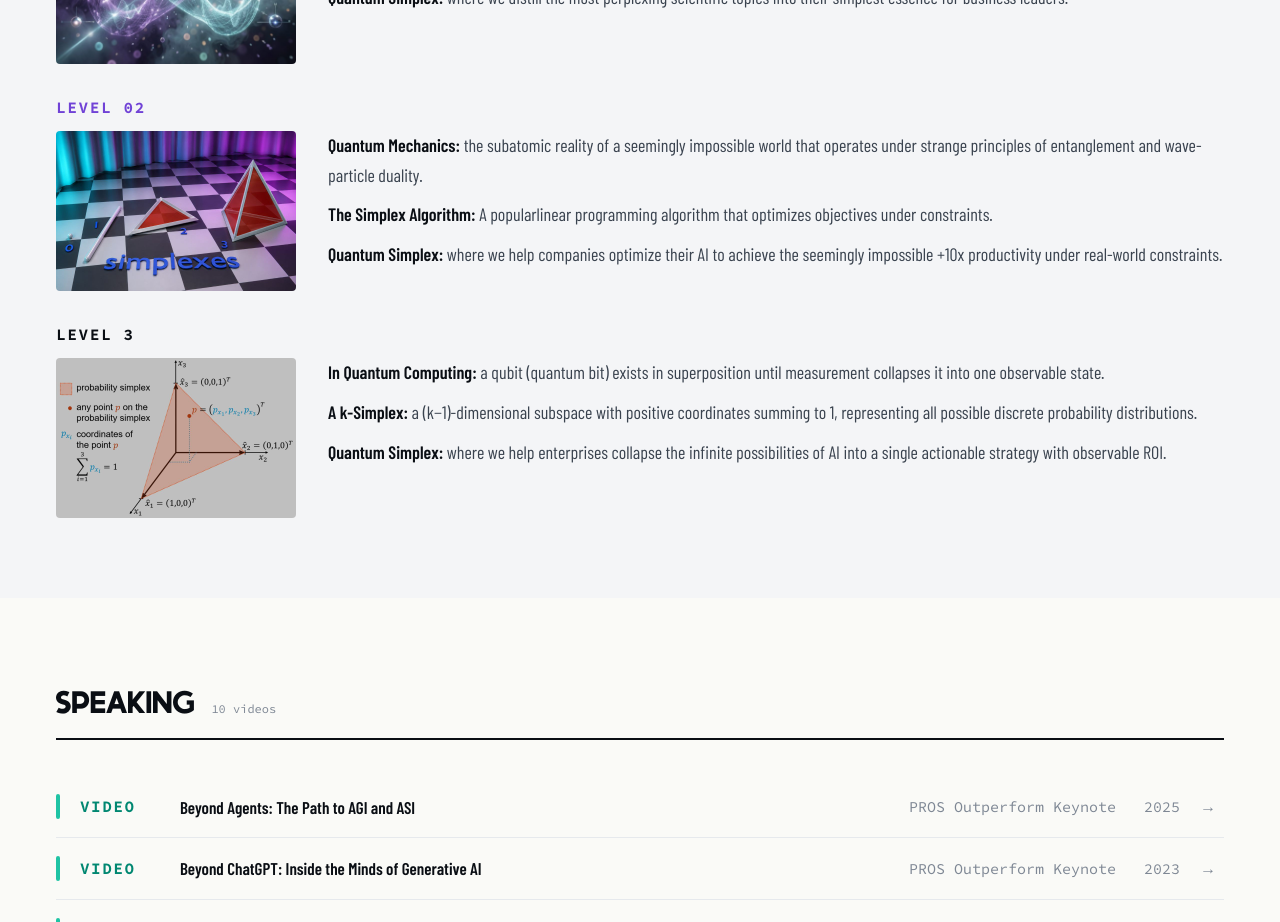
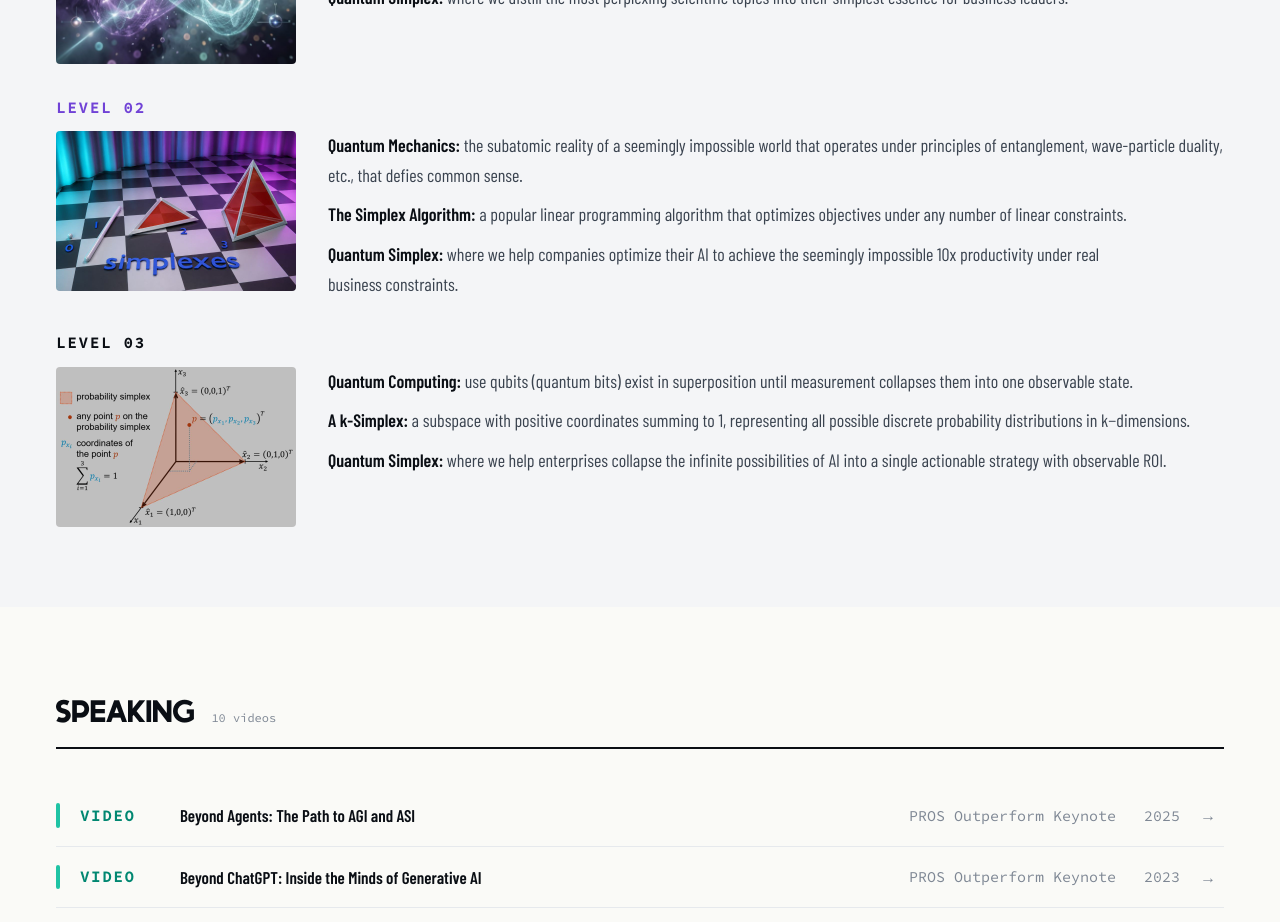
Before and after one commit to quantumSimpleX/quantumSimplex, a Next.js app: page /about in a window 1280 px wide. Shown: the part 1520-2442 px from the top of the page. Built offline with nearby package versions, Linux system fonts and the light colour scheme; no server answers; a web font is replaced by a local one.

Commit message:
Why QS wording change

```diff
--- a/src/app/about/page.tsx
+++ b/src/app/about/page.tsx
@@ -116,21 +116,21 @@ export default function AboutPage() {
                   <img src="/images/Why-QS2.jpg" alt="Simplexes of increasing dimension, from a point to a tetrahedron" className="qs-why-level-img" />
                 </Link>
                 <ul className="qs-why-level-list">
-                  <li><strong>Quantum Mechanics:</strong> the subatomic reality of a seemingly impossible world that operates under strange principles of entanglement and wave-particle duality.</li>
-                  <li><strong>The Simplex Algorithm:</strong> A popularlinear programming algorithm that optimizes objectives under constraints.</li>
-                  <li><strong>Quantum Simplex:</strong> where we help companies optimize their AI to achieve the seemingly impossible +10x productivity under real-world constraints.</li>
+                  <li><strong>Quantum Mechanics:</strong> the subatomic reality of a seemingly impossible world that operates under principles of entanglement, wave-particle duality, etc., that defies common sense.</li>
+                  <li><strong>The Simplex Algorithm:</strong> a popular linear programming algorithm that optimizes objectives under any number of linear constraints.</li>
+                  <li><strong>Quantum Simplex:</strong> where we help companies optimize their AI to achieve the seemingly impossible 10x productivity under real business constraints.</li>
                 </ul>
               </div>
             </div>
             <div className="qs-why-level qs-why-level--image" data-reveal="" data-delay="3">
-              <span className="qs-why-level-h c-ink">Level 3</span>
+              <span className="qs-why-level-h c-ink">Level 03</span>
               <div className="qs-why-level-body">
                 <Link href="/services#level-3">
                   <img src="/images/Why-QS3.jpg" alt="Diagram of a probability simplex with coordinates summing to one" className="qs-why-level-img" />
                 </Link>
                 <ul className="qs-why-level-list">
-                  <li><strong>In Quantum Computing:</strong> a qubit (quantum bit) exists in superposition until measurement collapses it into one observable state.</li>
-                  <li><strong>A k-Simplex:</strong> a (k−1)-dimensional subspace with positive coordinates summing to 1, representing all possible discrete probability distributions.</li>
+                  <li><strong>Quantum Computing:</strong> use qubits (quantum bits) exist in superposition until measurement collapses them into one observable state.</li>
+                  <li><strong>A k-Simplex:</strong> a subspace with positive coordinates summing to 1, representing all possible discrete probability distributions in k−dimensions.</li>
                   <li><strong>Quantum Simplex:</strong> where we help enterprises collapse the infinite possibilities of AI into a single actionable strategy with observable ROI.</li>
                 </ul>
               </div>
```
